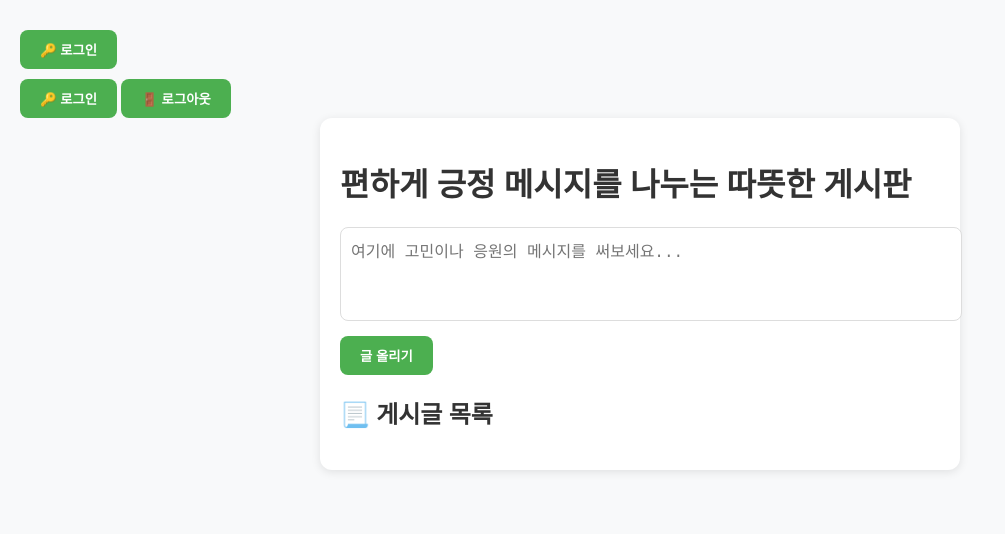
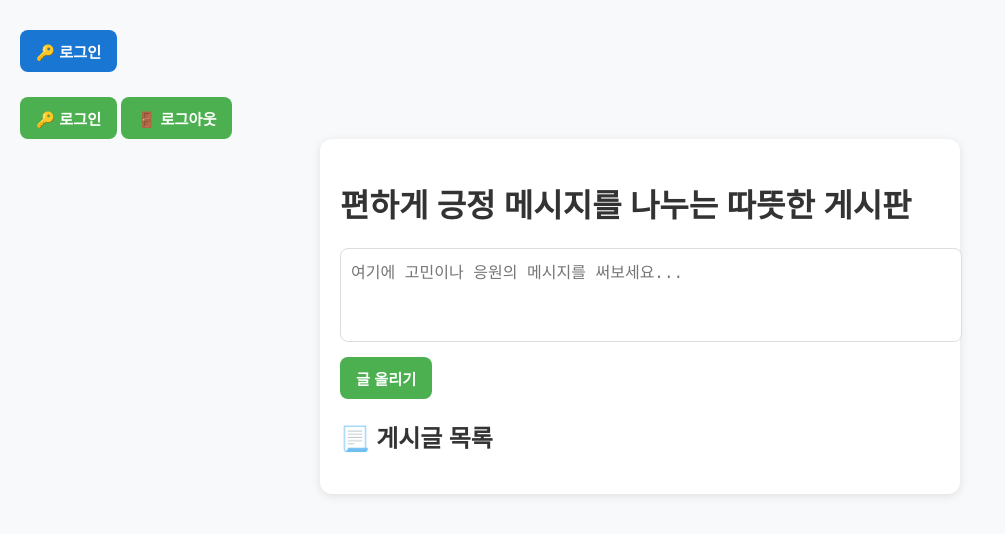
Before and after one commit to kangikgyu/positivity-board, a plain HTML site: page index.html in a window 1280 px wide. Shown: the whole page, without its empty margins (0-1005 px from the left). Drawn offline with Linux system fonts and the light colour scheme.

Commit message:
Update style.css

```diff
--- a/style.css
+++ b/style.css
@@ -49,3 +49,46 @@ button:hover {
   margin-bottom: 10px;
   border-radius: 8px;
 }
+
+.auth-buttons {
+  margin-bottom: 15px;
+  display: flex;
+  gap: 10px;
+}
+
+button {
+  padding: 10px 16px;
+  background-color: #4caf50;
+  border: none;
+  color: white;
+  font-size: 0.95rem;
+  font-weight: bold;
+  border-radius: 8px;
+  cursor: pointer;
+  transition: background-color 0.3s ease;
+}
+
+button:hover {
+  background-color: #45a049;
+}
+
+button:disabled {
+  background-color: #ccc;
+  cursor: not-allowed;
+}
+
+#loginBtn {
+  background-color: #1976d2;
+}
+
+#loginBtn:hover {
+  background-color: #1565c0;
+}
+
+#logoutBtn {
+  background-color: #e53935;
+}
+
+#logoutBtn:hover {
+  background-color: #c62828;
+}
```
